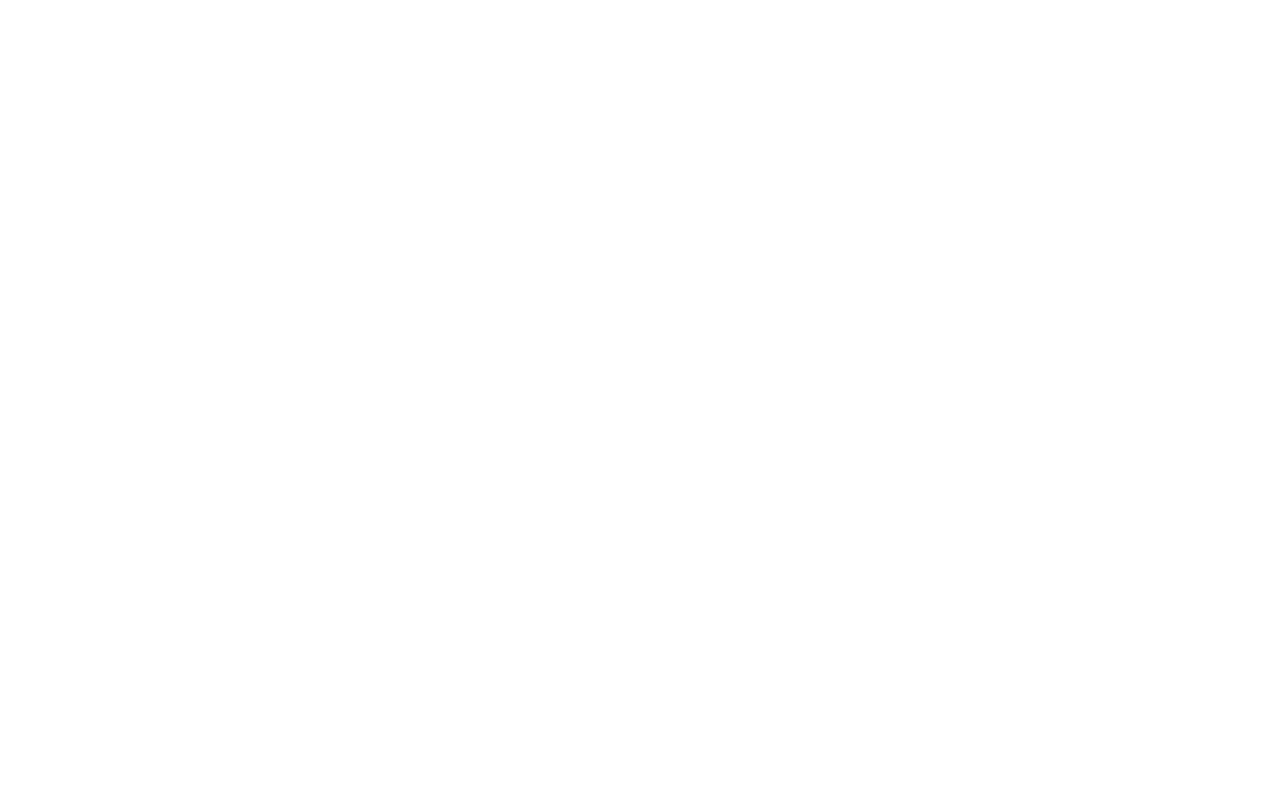
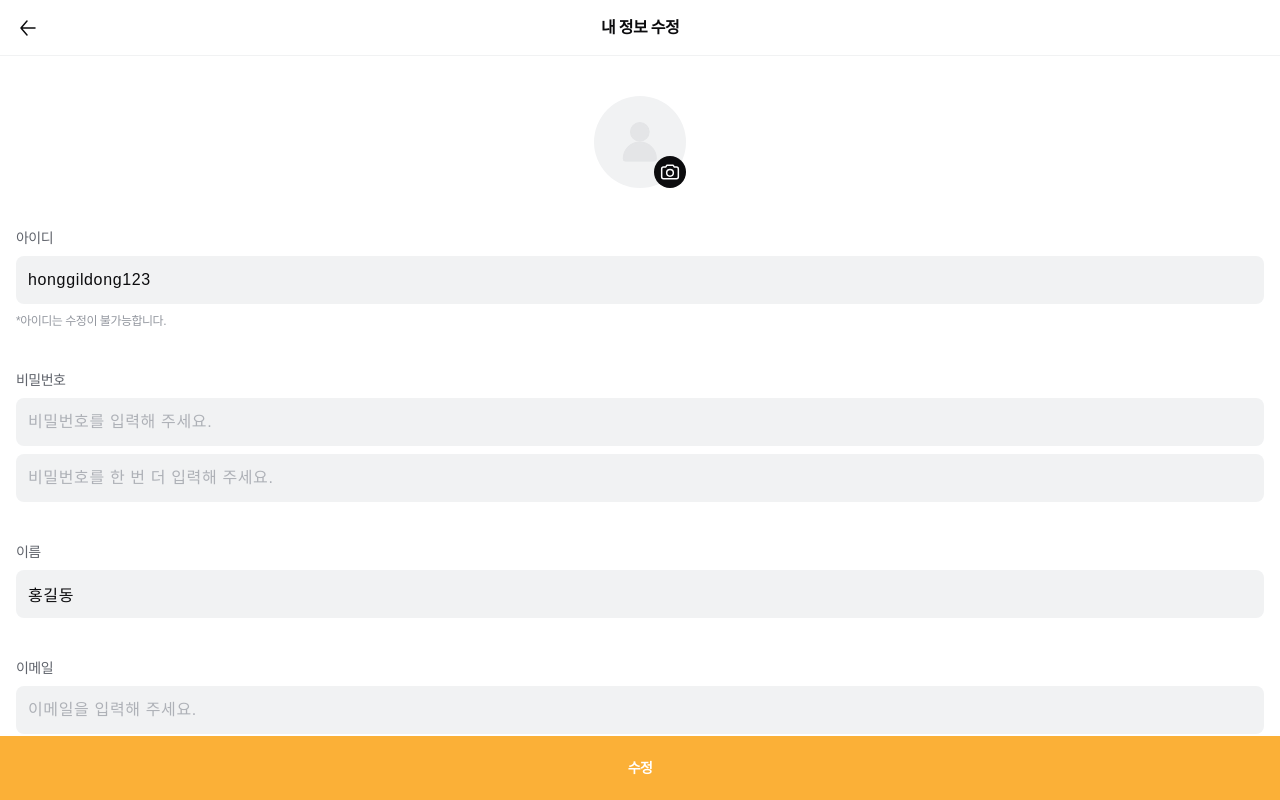
Before and after one commit to ubittz/mvp_thin, a React (Vite) app: page /my/modify in a window 1280 px wide. Before the commit this address had no page. Built offline with nearby package versions, Linux system fonts and the light colour scheme; a web font is replaced by a local one.

Commit message:
feat: 사용자 정보 수정 완료

```diff
--- a/index.html
+++ b/index.html
@@ -7,7 +7,7 @@
     <meta name="viewport" content="width=device-width, initial-scale=1.0" />
     <title>Vite + React + TS</title>
     <style>
-      body {
+      * {
         font-family: 'SUIT', sans-serif;
       }
     </style>
--- a/package.json
+++ b/package.json
@@ -12,6 +12,7 @@
   "dependencies": {
     "@reduxjs/toolkit": "^2.3.0",
     "date-fns": "^4.1.0",
+    "formik": "^2.4.6",
     "react": "^18.3.1",
     "react-dom": "^18.3.1",
     "react-redux": "^9.1.2",
--- a/src/components/InputFormGroup/index.tsx
+++ b/src/components/InputFormGroup/index.tsx
@@ -1,6 +1,6 @@
 import styled from 'styled-components';
 
-import { InputFormGroupProps } from '@@components/InputFormGroup/type';
+import { InputFormGroupProps, InputType } from '@@components/InputFormGroup/type';
 import { Typography } from '@@components/Typography';
 import { COLORS } from '@@constants/colors';
 
@@ -14,12 +14,19 @@
   }
 `;
 
-const StyledInput = styled.input`
+const StyledInput = styled.input<{ $inputType: InputType }>`
   width: 100%;
   height: 48px;
   padding: 13px 12px;
   border: none;
-  border-bottom: 1px solid ${COLORS.GRAY_SCALE_050};
+  ${({ $inputType }) => {
+    if ($inputType === 'outline') return `border-bottom: 1px solid ${COLORS.GRAY_SCALE_050};`;
+    else
+      return `
+    background: ${COLORS.GRAY_SCALE_050};
+    border-radius: 8px;
+  `;
+  }}
   font-size: 16px;
   font-weight: 400;
   letter-spacing: 0.04em;
@@ -41,7 +48,7 @@
   border: none;
 `;
 
-function InputFormGroup({ id, label, inputButtonProps, ...props }: InputFormGroupProps) {
+function InputFormGroup({ id, label, inputButtonProps, inputType = 'outline', ...props }: InputFormGroupProps) {
   return (
     <StyledInputFormGroup>
       {label && (
@@ -50,7 +57,7 @@
         </label>
       )}
       <div className='input_wrap'>
-        <StyledInput id={id} {...props} />
+        <StyledInput $inputType={inputType} id={id} {...props} />
         {inputButtonProps && (
           <StyledButton>
             <Typography.MediumButton color={COLORS.MAIN_700} onClick={inputButtonProps.onClick}>
--- a/src/components/InputFormGroup/type.ts
+++ b/src/components/InputFormGroup/type.ts
@@ -6,4 +6,7 @@
     title: string;
     onClick: () => void;
   };
+  inputType?: InputType;
 }
+
+export type InputType = 'outline' | 'fill';
--- a/src/constants/images.tsx
+++ b/src/constants/images.tsx
@@ -212,3 +212,17 @@
     </svg>
   );
 }
+
+export function CameraIcon() {
+  return (
+    <svg width='20' height='20' viewBox='0 0 20 20' fill='none' xmlns='http://www.w3.org/2000/svg'>
+      <path
+        d='M7.18202 3.33301C6.86638 3.33301 6.57782 3.51134 6.43666 3.79366L5.83366 4.99967H3.51884C2.49609 4.99967 1.66699 5.87023 1.66699 6.94412V14.7219C1.66699 15.7958 2.49609 16.6663 3.51884 16.6663H16.4818C17.5046 16.6663 18.3337 15.7958 18.3337 14.7219V6.94412C18.3337 5.87023 17.5046 4.99967 16.4818 4.99967H14.167L13.564 3.79366C13.4228 3.51134 13.1343 3.33301 12.8186 3.33301H7.18202Z'
+        stroke='white'
+        strokeWidth='1.5'
+        strokeLinejoin='round'
+      />
+      <ellipse cx='10.0003' cy='10.8333' rx='3.33333' ry='3.33333' stroke='white' strokeWidth='1.5' />
+    </svg>
+  );
+}
--- /dev/null
+++ b/src/pages/MyPage/Modify.tsx
@@ -0,0 +1,27 @@
+import { Formik } from 'formik';
+
+import ModifyForm from '@@pages/MyPage/parts/ModifyForm';
+import { ModifyUserForm } from '@@pages/MyPage/type';
+
+function Modify() {
+  const initialValues: ModifyUserForm = {
+    id: 'honggildong123',
+    password: '',
+    passwordCheck: '',
+    name: '홍길동',
+    email: '',
+    phone: '',
+  };
+
+  const handleSubmit = (form: ModifyUserForm) => {
+    console.log(form);
+  };
+
+  return (
+    <Formik initialValues={initialValues} onSubmit={handleSubmit}>
+      <ModifyForm />
+    </Formik>
+  );
+}
+
+export default Modify;
--- /dev/null
+++ b/src/pages/MyPage/parts/ModifyForm.tsx
@@ -0,0 +1,120 @@
+import { Form, useFormikContext } from 'formik';
+import { useNavigate } from 'react-router-dom';
+import styled from 'styled-components';
+
+import Header from '@@components/Header';
+import InputFormGroup from '@@components/InputFormGroup';
+import { Typography } from '@@components/Typography';
+import { COLORS } from '@@constants/colors';
+import { CameraIcon, UserIcon } from '@@constants/images';
+import { ModifyUserForm } from '@@pages/MyPage/type';
+
+const StyledModifyForm = styled(Form)`
+  display: flex;
+  flex-direction: column;
+  height: 100vh;
+
+  .modify__body {
+    flex: 1;
+    display: flex;
+    flex-direction: column;
+    gap: 40px;
+
+    padding: 40px 16px 36px;
+    overflow-y: scroll;
+
+    .modify__icon {
+      flex: 0 0 auto;
+      position: relative;
+      display: flex;
+      align-items: center;
+      justify-content: center;
+      align-self: center;
+
+      width: 92px;
+      height: 92px;
+      border-radius: 50%;
+      background: ${COLORS.GRAY_SCALE_050};
+
+      .modify__icon_camera {
+        position: absolute;
+        display: flex;
+        align-items: center;
+        justify-content: center;
+        right: 0;
+        bottom: 0;
+
+        width: 32px;
+        height: 32px;
+        border-radius: 50%;
+        background: ${COLORS.GRAY_SCALE_900};
+      }
+    }
+
+    .modify__form {
+      display: flex;
+      flex-direction: column;
+      gap: 40px;
+
+      .modify__form_item {
+        display: flex;
+        flex-direction: column;
+        gap: 8px;
+      }
+    }
+  }
+`;
+
+const StyledSubmitButton = styled.button`
+  align-self: stretch;
+  height: 64px;
+  outline: none;
+  border: none;
+  background: ${COLORS.MAIN_400};
+`;
+
+function ModifyForm() {
+  const navigate = useNavigate();
+
+  const { getFieldProps, handleSubmit } = useFormikContext<ModifyUserForm>();
+
+  return (
+    <StyledModifyForm onSubmit={handleSubmit}>
+      <Header onBack={() => navigate(-1)}>
+        <Typography.MediumSubTitle>내 정보 수정</Typography.MediumSubTitle>
+      </Header>
+      <div className='modify__body'>
+        <div className='modify__icon'>
+          <UserIcon width={38} height={42} />
+          <div className='modify__icon_camera'>
+            <CameraIcon />
+          </div>
+        </div>
+        <div className='modify__form'>
+          <div className='modify__form_item'>
+            <InputFormGroup inputType='fill' label='아이디' {...getFieldProps('id')} disabled placeholder='honggildong123' />
+            <Typography.Caption color={COLORS.GRAY_SCALE_400}>*아이디는 수정이 불가능합니다.</Typography.Caption>
+          </div>
+          <div className='modify__form_item'>
+            <InputFormGroup
+              inputType='fill'
+              type='password'
+              label='비밀번호'
+              {...getFieldProps('password')}
+              placeholder='비밀번호를 입력해 주세요.'
+            />
+            <InputFormGroup inputType='fill' type='password' {...getFieldProps('passwordCheck')} placeholder='비밀번호를 한 번 더 입력해 주세요.' />
+          </div>
+          <InputFormGroup inputType='fill' label='이름' {...getFieldProps('name')} placeholder='이름을 입력해 주세요.' />
+          <InputFormGroup inputType='fill' label='이메일' {...getFieldProps('email')} placeholder='이메일을 입력해 주세요.' />
+          <InputFormGroup inputType='fill' label='휴대전화 번호' {...getFieldProps('phone')} placeholder='휴대전화 번호를 입력해 주세요.' />
+        </div>
+      </div>
+      <StyledSubmitButton type='submit'>
+        <Typography.MediumButton color={COLORS.GRAY_SCALE_000}>수정</Typography.MediumButton>
+      </StyledSubmitButton>
+    </StyledModifyForm>
+  );
+}
+
+export default ModifyForm;
--- /dev/null
+++ b/src/pages/MyPage/type.ts
@@ -0,0 +1,8 @@
+export interface ModifyUserForm {
+  id: string;
+  password: string;
+  passwordCheck: string;
+  name: string;
+  email: string;
+  phone: string;
+}
--- a/src/router/router.tsx
+++ b/src/router/router.tsx
@@ -6,6 +6,7 @@
 import Message from '@@pages/Message';
 import MessageDetail from '@@pages/Message/Detail';
 import MyPage from '@@pages/MyPage';
+import Modify from '@@pages/MyPage/Modify';
 import Register from '@@pages/Register';
 import Verify from '@@pages/Register/Verify';
 
@@ -20,6 +21,7 @@
       <Route path='/message/:id' element={<MessageDetail />} />
       <Route path='/detail/:type/:id' element={<DetailProfile />} />
       <Route path='/my' element={<MyPage />} />
+      <Route path='/my/modify' element={<Modify />} />
     </Routes>
   );
 }
```
Also changed, not shown: 1 other file (tests, documents, lock files or other folders).
